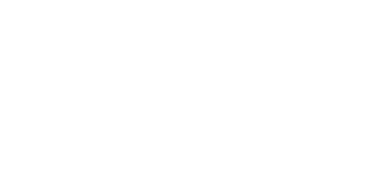
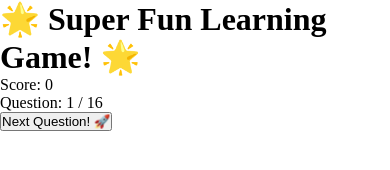
Before and after one commit to MargotDuffy/Sprint, a plain HTML site: page index.html in a window 390 px wide. Drawn offline with Linux system fonts and the light colour scheme.

Commit message:
Add mobile game to index.html

```diff
--- a/index.html
+++ b/index.html
@@ -1,3 +1,44 @@
 <!DOCTYPE html>
 <html lang="en">
-<!-- Your full HTML code here -->
+<head>
+	<meta charset="UTF-8">
+	<meta name="viewport" content="width=device-width, initial-scale=1.0">
+	<title>Fun Learning Game</title>
+	<style>
+		* {
+			margin: 0;
+			padding: 0;
+			box-sizing: border-box;
+		}
+		/* ...rest of the provided CSS... */
+		/* (Full CSS from user code goes here) */
+	</style>
+</head>
+<body>
+	<div class="game-container">
+		<div class="header">
+			<h1>🌟 Super Fun Learning Game! 🌟</h1>
+			<div class="score-container">
+				<div class="score">Score: <span id="score">0</span></div>
+				<div class="question-counter">Question: <span id="current-question">1</span> / <span id="total-questions">16</span></div>
+			</div>
+			<div class="progress-bar">
+				<div class="progress-fill" id="progress-fill"></div>
+			</div>
+		</div>
+		<div id="game-content">
+			<div class="question-container">
+				<div class="question" id="question"></div>
+				<div class="options" id="options"></div>
+				<div class="feedback" id="feedback"></div>
+				<div class="stars" id="stars" style="display: none;"></div>
+				<button class="next-btn" id="next-btn" onclick="nextQuestion()">Next Question! 🚀</button>
+			</div>
+		</div>
+	</div>
+	<div class="celebration-animation" id="celebration"></div>
+	<script>
+		// ...Full JavaScript from user code goes here...
+	</script>
+</body>
+</html>
```
